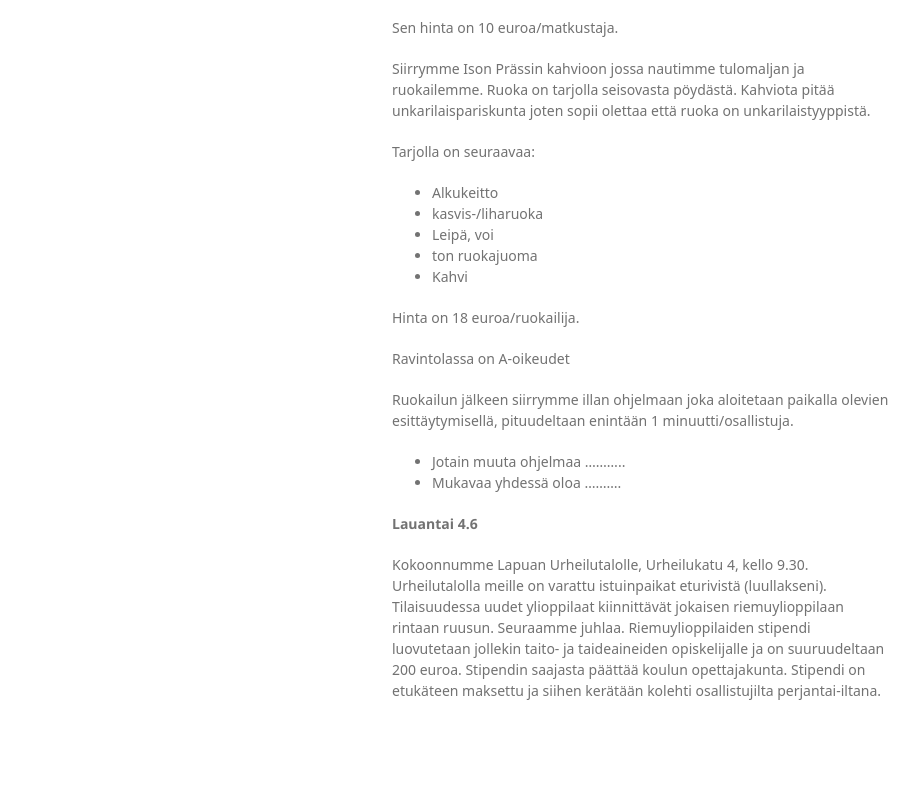
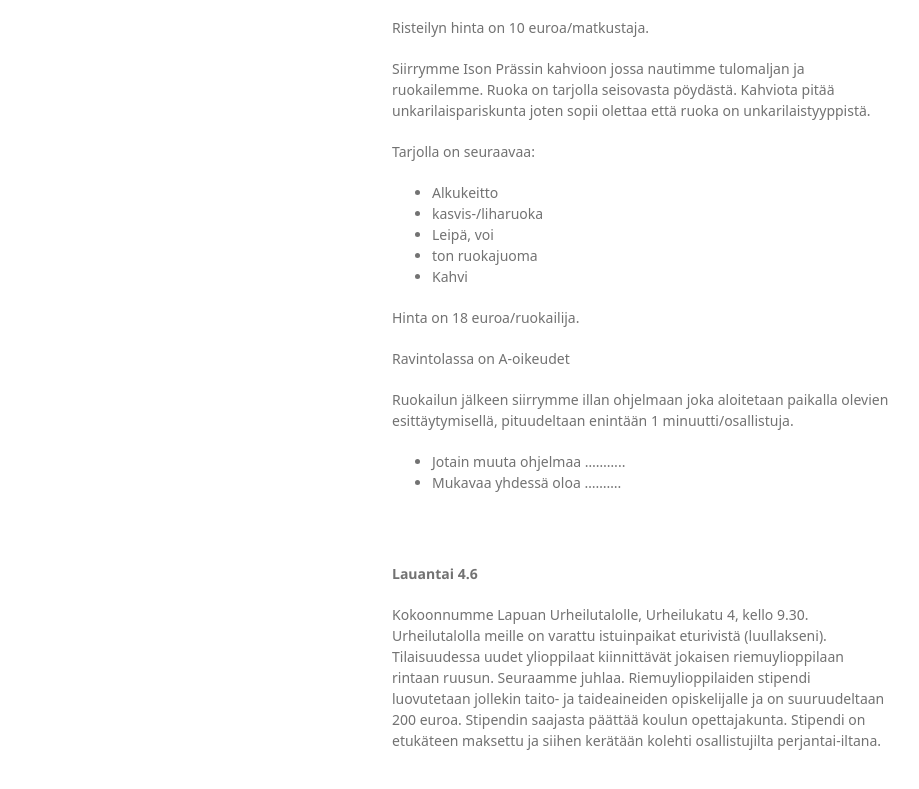
Before and after one commit to ohjelma/ohjelma.github.io, a plain HTML site: page index.html in a window 1280 px wide. Shown: the part 207-996 px from the top of the page, without its empty margins (178-1097 px from the left). Drawn offline with Linux system fonts and the light colour scheme; a web font is replaced by a local one.

Commit message:
Minor change

```diff
--- a/index.html
+++ b/index.html
@@ -26,7 +26,7 @@
 <p><b>Perjantai 3.6</b></p>
 
 <p>Kokoonnumme kello 17.30 Vanhan Paukun kulttuurikeskukseen, Ison Prässin kahvioon. Siirrymme 16.50 rannassa odottavaan jokilaivaan, jolla risteilemme Lapuanjokea pitkin riippusillalle saakka josta palatessamme nousemme Nurmonjokea pitkin Emäntäkoulun padolle saakka. Risteily kestää yhden tunnin.</p>
-<p>Sen hinta on 10 euroa/matkustaja.</p>
+<p>Risteilyn hinta on 10 euroa/matkustaja.</p>
 
 <p>Siirrymme Ison Prässin kahvioon jossa nautimme tulomaljan ja ruokailemme. Ruoka on tarjolla seisovasta pöydästä. Kahviota pitää unkarilaispariskunta joten sopii olettaa että ruoka on unkarilaistyyppistä.</p>
 
@@ -49,6 +49,9 @@
 <li>Mukavaa yhdessä oloa ……….</li>
 </ul>
 
+</section>
+<section>
+
 <p><b>Lauantai 4.6</b></p>
 
 <p>Kokoonnumme Lapuan Urheilutalolle, Urheilukatu 4, kello 9.30. Urheilutalolla meille on varattu istuinpaikat eturivistä (luullakseni). Tilaisuudessa uudet ylioppilaat kiinnittävät jokaisen riemuylioppilaan rintaan ruusun. Seuraamme juhlaa. Riemuylioppilaiden stipendi luovutetaan jollekin taito- ja taideaineiden opiskelijalle ja on suuruudeltaan 200 euroa. Stipendin saajasta päättää koulun opettajakunta. Stipendi on etukäteen maksettu ja siihen kerätään kolehti osallistujilta perjantai-iltana.</p>
```
